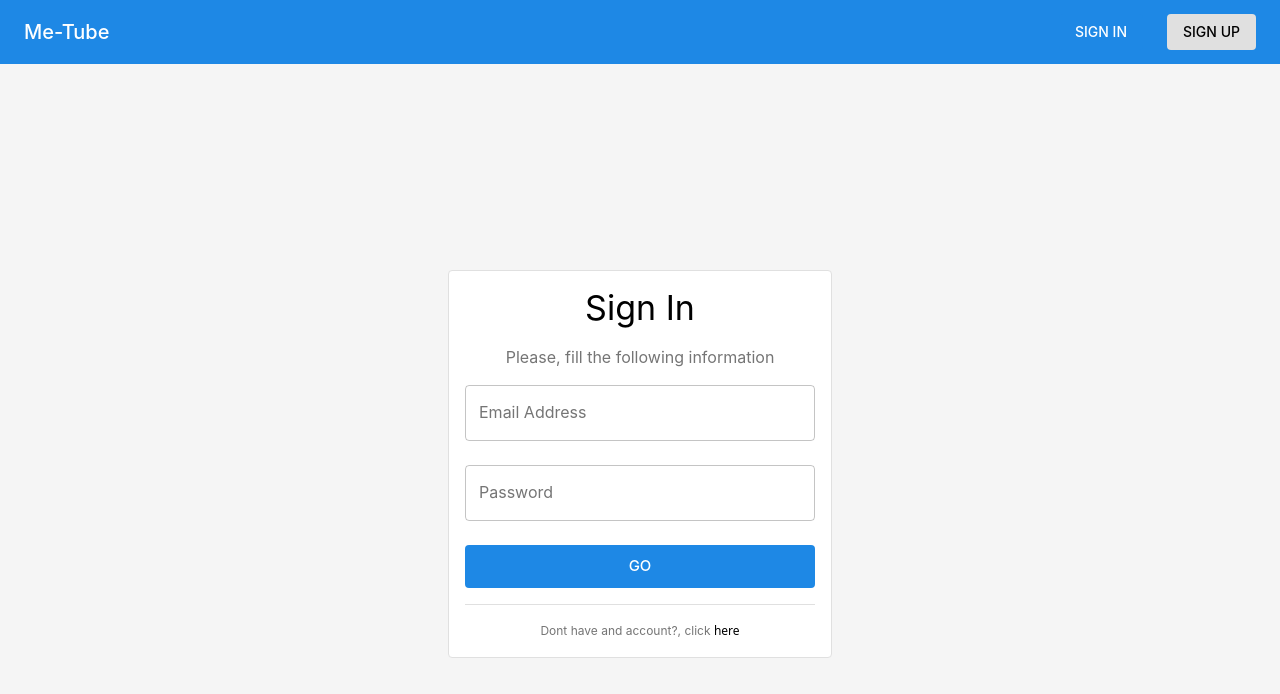
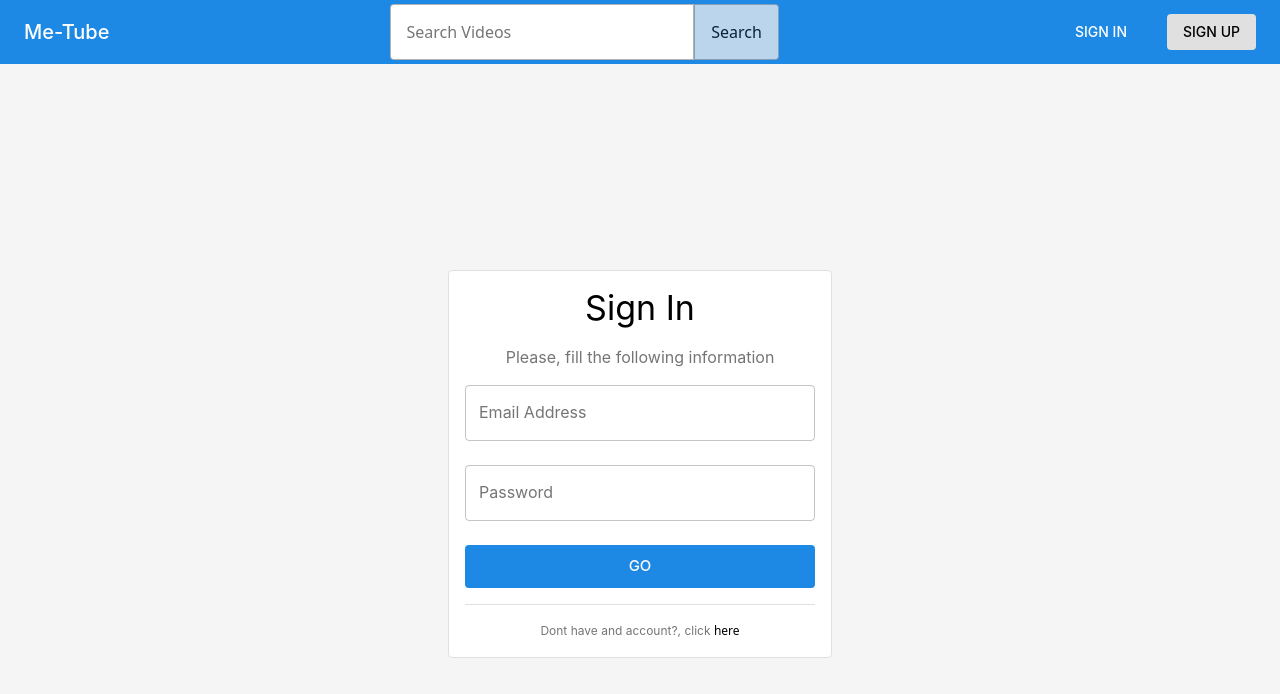
Before and after one commit to HanielHernandez/videos-app-front-end, a React (Vite) app: page /auth/signin in a window 1280 px wide. Shown: the top 694 px of the page. Built offline with nearby package versions, Linux system fonts and the light colour scheme.

Commit message:
Search Added

```diff
--- /dev/null
+++ b/src/components/Navbar.styles.ts
@@ -0,0 +1,30 @@
+import { styled } from '@mui/system'
+
+export const SearchContainer = styled('div')({
+	display: 'flex',
+	flexWrap: 'nowrap'
+})
+
+export const SearchInput = styled('input')({
+	padding: '1rem',
+	width: '100%',
+	fontSize: '1rem',
+	borderRadius: '0.25rem',
+	borderTopRightRadius: 0,
+	borderBottomRightRadius: 0,
+	border: '1px solid rgba(0,0,0,0.3)',
+	outline: 'none'
+})
+
+export const SearchButton = styled('button')({
+	padding: '0.75rem 1rem',
+	fontSize: '1rem',
+	opacity: 0.75,
+	'&:hover': {
+		backgroundColor: 1
+	},
+	border: '1px solid rgba(0,0,0,0.3)',
+	borderRadius: '0.25rem',
+	borderTopLeftRadius: 0,
+	borderBottomLeftRadius: 0
+})
--- a/src/components/Navbar.tsx
+++ b/src/components/Navbar.tsx
@@ -11,11 +11,12 @@ import {
 	Divider
 } from '@mui/material'
 import { FC, useMemo, useRef, useState } from 'react'
-import { Link, NavLink } from 'react-router-dom'
+import { Link, NavLink, useNavigate } from 'react-router-dom'
 import { SETTINGS } from '../constants/settings.constants'
 import { useAuth } from '../hooks/use.auth'
 import { AVATAR_API_URL } from '../services/constants'
 import MenuIcon from '@mui/icons-material/Menu'
+import { SearchContainer, SearchInput, SearchButton } from './Navbar.styles'
 
 interface Props {
 	handleDrawerToggle: () => void
@@ -40,6 +41,13 @@ export const Navbar: FC<Props> = ({ handleDrawerToggle }) => {
 				: `${AVATAR_API_URL}?name=${user?.name}&background=f5f5f5&color=919191&size=56`,
 		[user]
 	)
+
+	const onSearchFormSubmit = (val: React.FormEventHandler<HTMLFormElement>) => {
+		console.log(val)
+		//navigate(`/videos?${values.search}`)
+	}
+
+	const navigate = useNavigate()
 	return (
 		<AppBar
 			sx={{ boxShadow: 0, zIndex: (theme) => theme.zIndex.drawer + 1 }}
@@ -53,7 +61,7 @@ export const Navbar: FC<Props> = ({ handleDrawerToggle }) => {
 					alignItems="center"
 					spacing={4}
 				>
-					<Grid item alignItems="center" sx={{ flexWrap: 'nowrap' }} xs={6}>
+					<Grid item alignItems="center" sx={{ flexWrap: 'nowrap' }}>
 						<IconButton
 							color="inherit"
 							aria-label="open drawer"
@@ -68,6 +76,18 @@ export const Navbar: FC<Props> = ({ handleDrawerToggle }) => {
 								Me-Tube
 							</Typography>
 						</Link>
+					</Grid>
+					<Grid item md={4} sx={{ display: { md: 'flex', xs: 'none' } }}>
+						<form onSubmit={onSearchFormSubmit} style={{ width: '100%' }}>
+							<SearchContainer>
+								<SearchInput
+									type="search"
+									placeholder="Search Videos"
+									id="search"
+								/>
+								<SearchButton type="sumit"> Search</SearchButton>
+							</SearchContainer>
+						</form>
 					</Grid>
 
 					{user != null ? (
--- a/src/features/videos.slice.ts
+++ b/src/features/videos.slice.ts
@@ -1,3 +1,4 @@
+import { createSlice, PayloadAction } from '@reduxjs/toolkit'
 import { createApi, fetchBaseQuery } from '@reduxjs/toolkit/query/react'
 
 import { PaginationResponse, Video } from '../models'
@@ -100,3 +101,22 @@ export const {
 	useLikeVideoMutation,
 	useGetVideoQuery
 } = videosApiSlice
+
+interface VideoSearchState {
+	search: null | string
+}
+const videoSearchInitialState: VideoSearchState = {
+	search: null
+}
+
+export const videoSearchSlice = createSlice({
+	name: 'videoSearch',
+	initialState: videoSearchInitialState,
+	reducers: {
+		setSearch: (state, { payload }: PayloadAction<string>) => {
+			state.search = payload
+		}
+	}
+})
+export const { setSearch } = videoSearchSlice.actions
+export const videoSearch = videoSearchSlice.reducer
--- a/src/store/index.ts
+++ b/src/store/index.ts
@@ -1,13 +1,14 @@
 import { configureStore } from '@reduxjs/toolkit'
 import authSlice from '../features/auth.slice'
 import { usersApiSlice } from '../features'
-import { videosApiSlice } from '../features/videos.slice'
+import { videosApiSlice, videoSearch } from '../features/videos.slice'
 
 const store = configureStore({
 	reducer: {
 		auth: authSlice,
 		[videosApiSlice.reducerPath]: videosApiSlice.reducer,
-		[usersApiSlice.reducerPath]: usersApiSlice.reducer
+		[usersApiSlice.reducerPath]: usersApiSlice.reducer,
+		videoSearch
 	},
 	middleware: (getDefaultMiddleware) =>
 		getDefaultMiddleware().concat(
```
